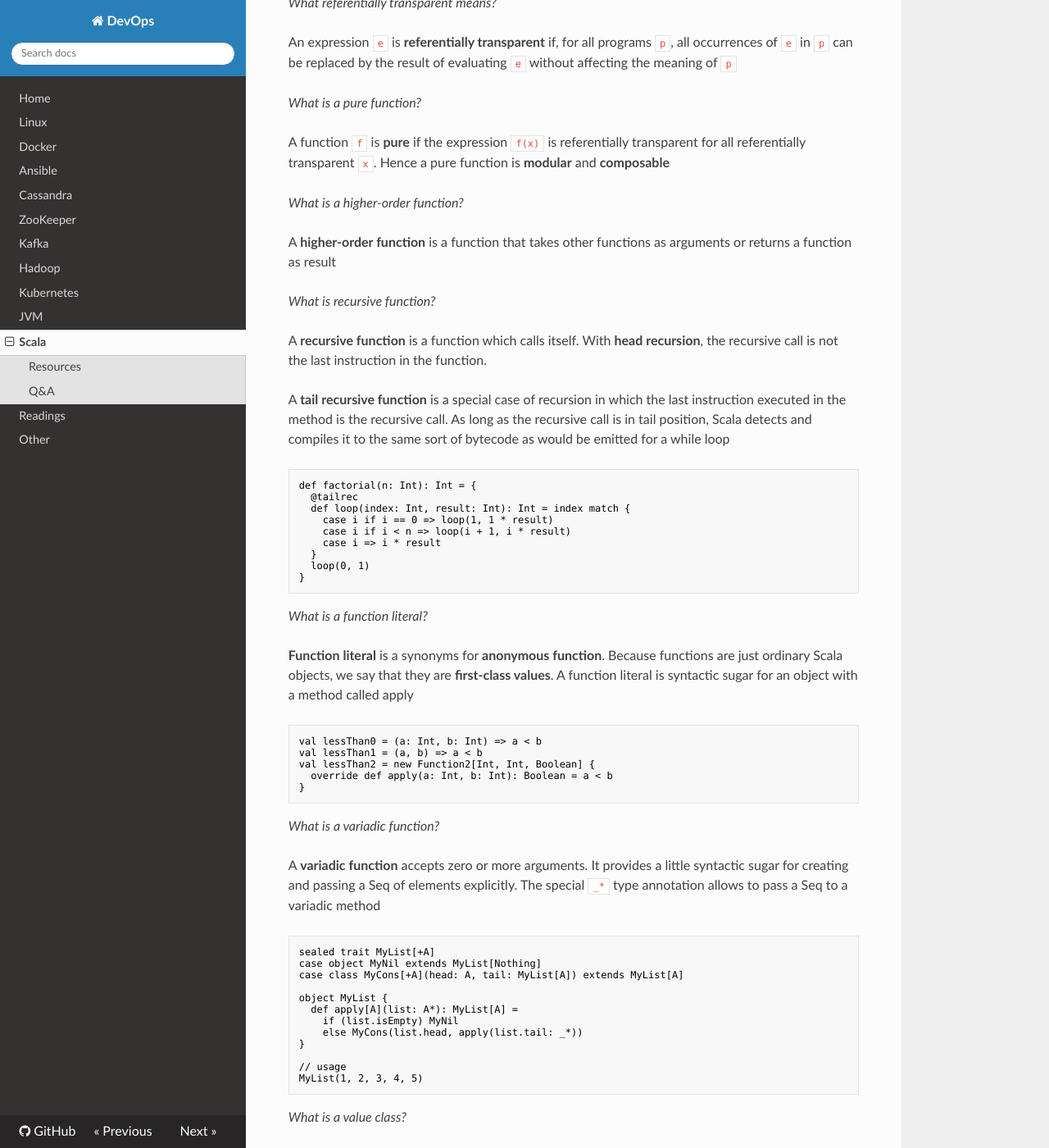
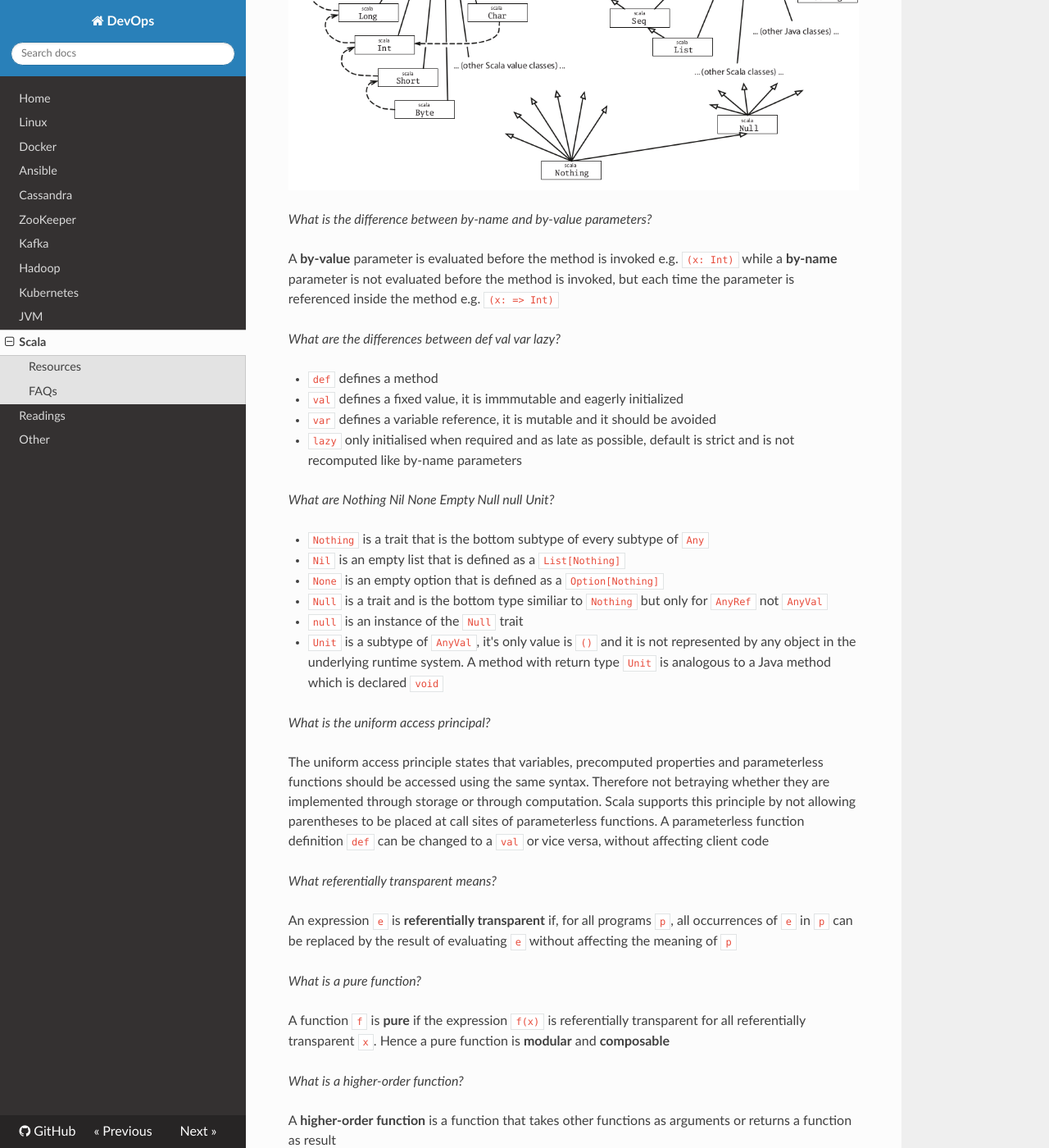
Before and after one commit to niqdev/devops, an MkDocs documentation site: the page built from docs/scala.md, in a window 1280 px wide and 1400 px high, scrolled down 2672 px. Shown: the whole window at 82% size. Built offline with MkDocs 1.6.1, drawn with Linux system fonts in a browser that asks for light colours; nearby versions of some CDN libraries; old or Windows-style settings are respelled for this version of MkDocs; some of the changed text lies outside the part shown.

Commit message:
doc: update scala

```diff
--- a/docs/scala.md
+++ b/docs/scala.md
@@ -13,7 +13,12 @@
 * [Scala Puzzlers](http://scalapuzzlers.com)
 * [S-99: Ninety-Nine Scala Problems](http://aperiodic.net/phil/scala/s-99)
 * [Scala Exercises](https://www.scala-exercises.org)
+* [Scala for Project Euler](https://pavelfatin.com/scala-for-project-euler)
 * [Scala Collections](https://docs.scala-lang.org/overviews/collections/introduction.html)
+* [Scala Collections performance characteristics](https://docs.scala-lang.org/overviews/collections/performance-characteristics.html)
+* [The Neophyte's Guide to Scala](https://danielwestheide.com/scala/neophytes.html)
+* [Cheat Codes for Contravariance and Covariance](http://blog.originate.com/blog/2016/08/10/cheat-codes-for-contravariance-and-covariance)
+* [The Scala Type System: Parameterized Types and Variances](https://blog.codecentric.de/en/2015/03/scala-type-system-parameterized-types-variances-part-1)
 
 **FP readings**
 
@@ -51,6 +56,8 @@
 * [An IO monad for cats](https://typelevel.org/blog/2017/05/02/io-monad-for-cats.html)
 * [Rethinking MonadError](https://typelevel.org/blog/2018/04/13/rethinking-monaderror.html)
 * [Shapeless for Mortals](https://github.com/ikhoon/shapeless-for-mortals)
+* [Free monads - what? and why?](https://softwaremill.com/free-monads)
+* [Free Monad examples](https://github.com/kenbot/free)
 
 **Typeclass**
 
@@ -70,6 +77,7 @@
 
 **Other FP languages**
 
+* [A practical introduction to functional programming](https://maryrosecook.com/blog/post/a-practical-introduction-to-functional-programming)
 * [Learn You a Haskell for Great Good!](http://learnyouahaskell.com/chapters)
 * [A Quick Tour of Haskell Syntax](http://prajitr.github.io/quick-haskell-syntax)
 * [OCaml taste](https://ocaml.org/learn/taste.html)
@@ -80,12 +88,39 @@
 * [Scalac](https://blog.scalac.io)
 * [Signify](https://www.signifytechnology.com/blog)
 * [Scala Times](https://scalatimes.com)
+* [SoftwareMill](https://softwaremill.com/blog)
 
-## Q&A
+## FAQs
+
+* [Scala FAQs](https://docs.scala-lang.org/tutorials/FAQ)
 
 *What is the Scala hierarchy?*
 
 ![scala-hierarchy](img/scala-hierarchy.png)
+
+*What is the difference between by-name and by-value parameters?*
+
+A **by-value** parameter is evaluated before the method is invoked e.g. `(x: Int)` while a **by-name** parameter is not evaluated before the method is invoked, but each time the parameter is referenced inside the method e.g. `(x: => Int)`
+
+*What are the differences between def val var lazy?*
+
+* `def` defines a method
+* `val` defines a fixed value, it is immmutable and eagerly initialized
+* `var` defines a variable reference, it is mutable and it should be avoided
+* `lazy` only initialised when required and as late as possible, default is strict and is not recomputed like by-name parameters
+
+*What are Nothing Nil None Empty Null null Unit?*
+
+* `Nothing` is a trait that is the bottom subtype of every subtype of `Any`
+* `Nil` is an empty list that is defined as a `List[Nothing]`
+* `None` is an empty option that is defined as a `Option[Nothing]`
+* `Null` is a trait and is the bottom type similiar to `Nothing` but only for `AnyRef` not `AnyVal`
+* `null` is an instance of the `Null` trait
+* `Unit` is a subtype of `AnyVal`, it's only value is `()` and it is not represented by any object in the underlying runtime system. A method with return type `Unit` is analogous to a Java method which is declared `void`
+
+*What is the uniform access principal?*
+
+The uniform access principle states that variables, precomputed properties and parameterless functions should be accessed using the same syntax. Therefore not betraying whether they are implemented through storage or through computation. Scala supports this principle by not allowing parentheses to be placed at call sites of parameterless functions. A parameterless function definition `def` can be changed to a `val` or vice versa, without affecting client code
 
 *What referentially transparent means?*
 
@@ -373,7 +408,7 @@ trait Applicative[F[_]] extends Functor[F] {
 
 <!--
 
-http://blog.originate.com/blog/2016/08/10/cheat-codes-for-contravariance-and-covariance/
+
 
 Summary
 
```
